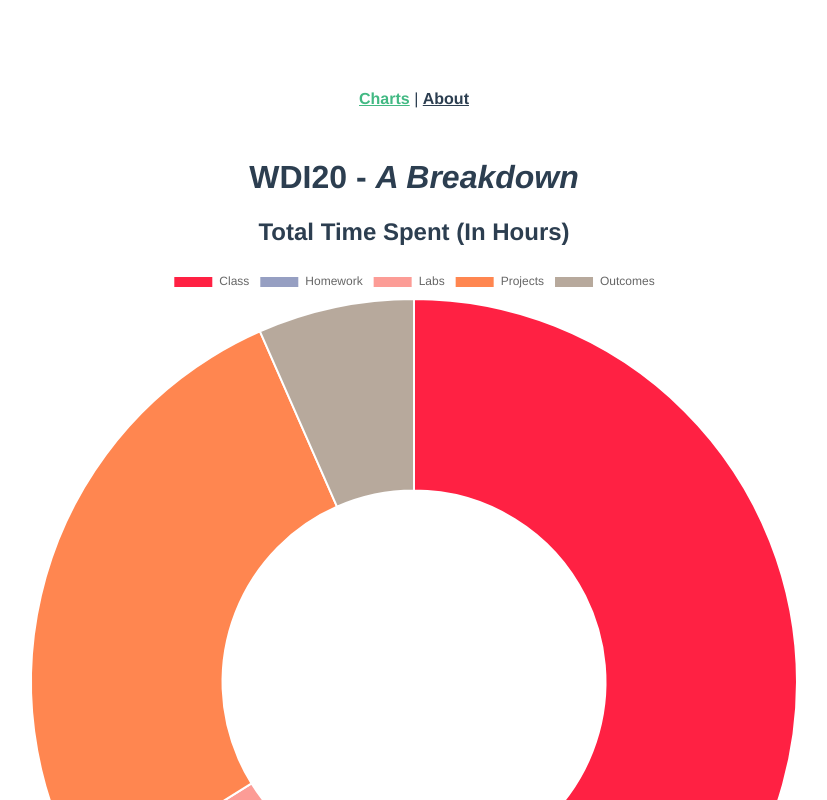
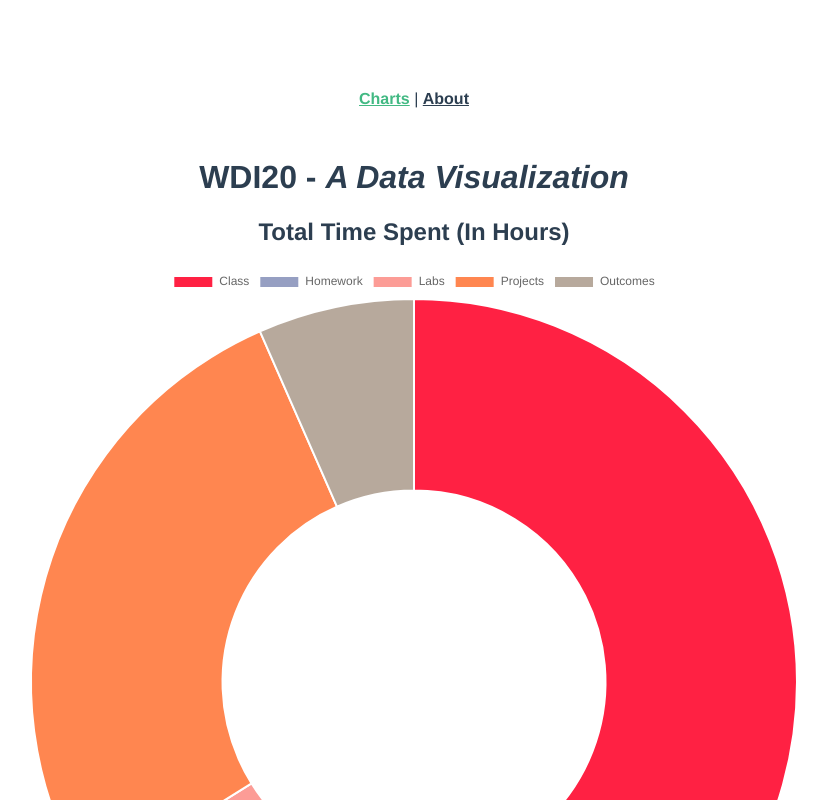
Before and after one commit to tomatohammado/wdi-project-4, a Vue app: page /#/ in a window 1280 px wide. Shown: the top 800 px of the page, without its empty margins (226-1053 px from the left). Built offline with nearby package versions, Linux system fonts and the light colour scheme.

Commit message:
Updated header reading

```diff
--- a/src/views/Charts.vue
+++ b/src/views/Charts.vue
@@ -1,6 +1,6 @@
 <template>
   <div class="charts">
-    <h1>WDI20 - <em>A Breakdown</em></h1>
+    <h1>WDI20 - <em>A Data Visualization</em></h1>
     <div class="container">
       <div class="container-chart">
         <h2>Total Time Spent (In Hours)</h2>
```
